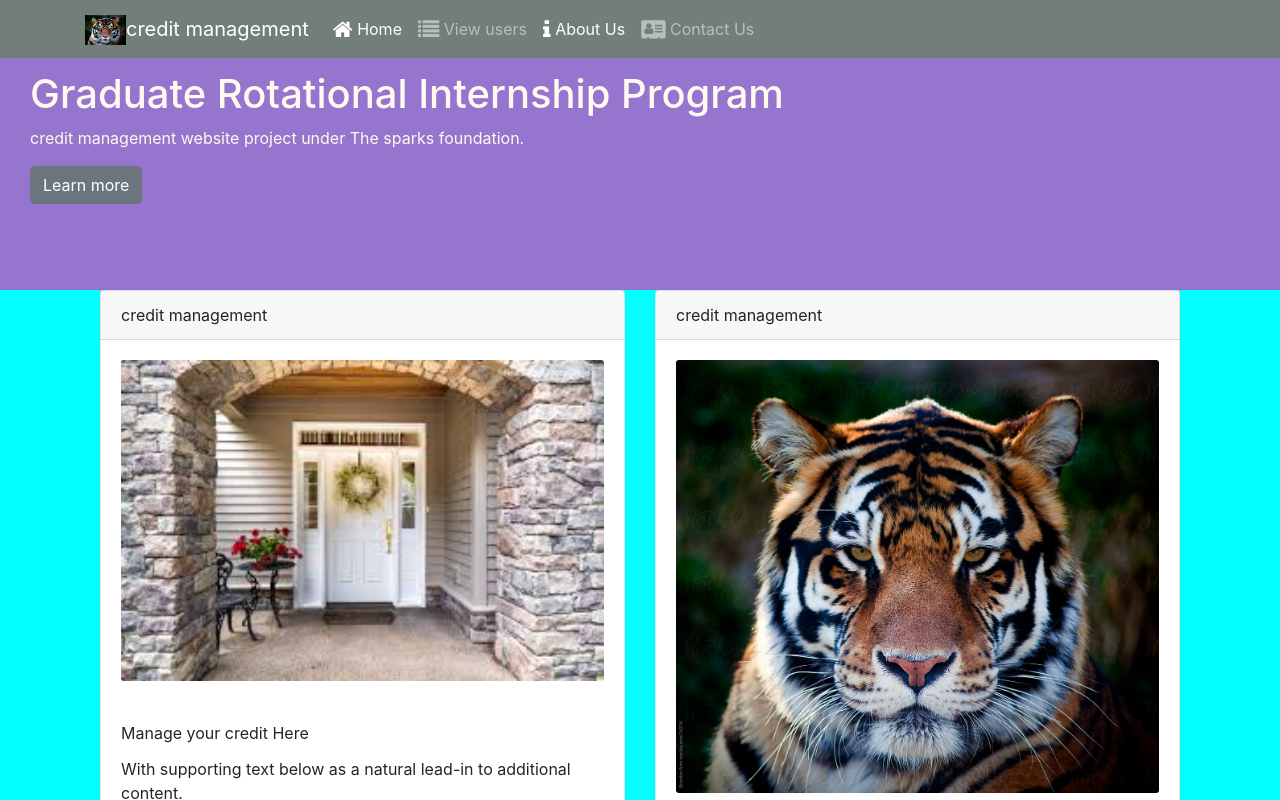
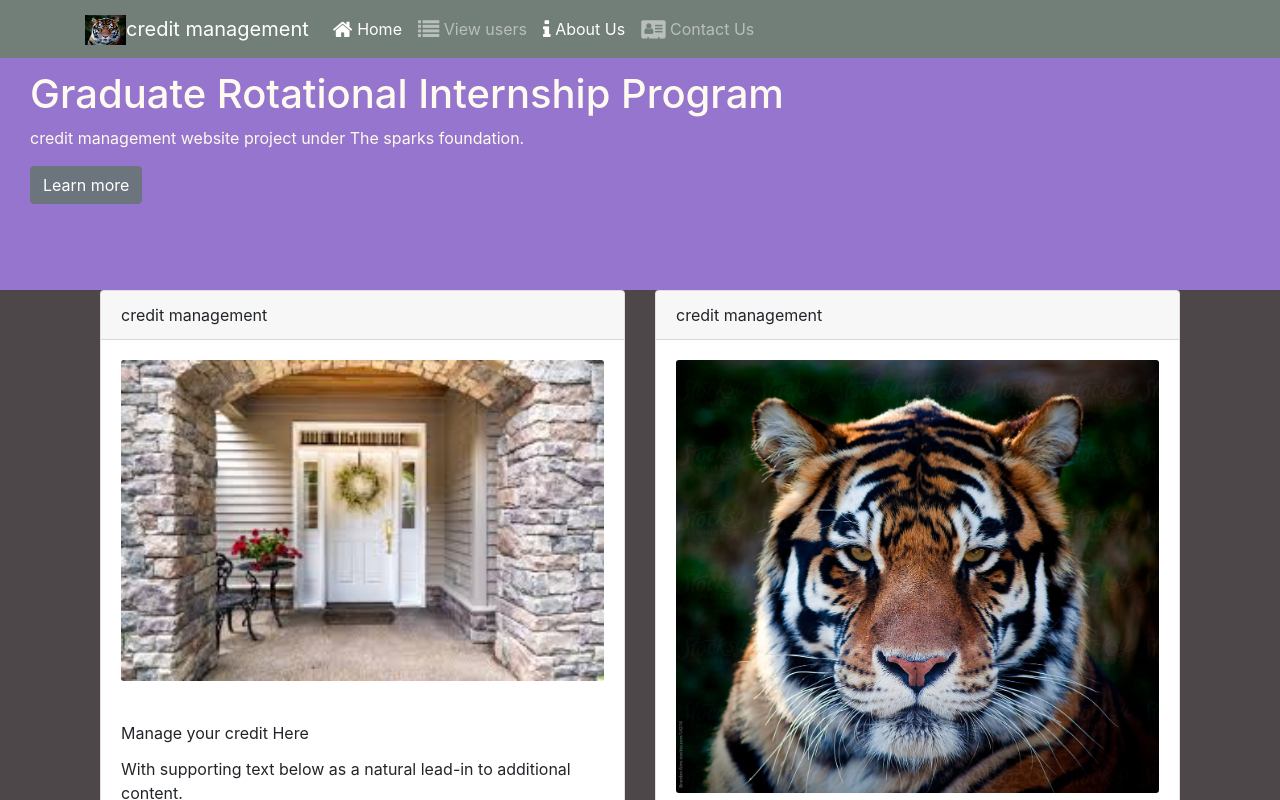
Before and after one commit to manthan-chourasia/credit-management-website, a React (Create React App) app: page /home in a window 1280 px wide. Shown: the top 800 px of the page. Built offline with nearby package versions, Linux system fonts and the light colour scheme; no server answers.

Commit message:
Update App.css

```diff
--- a/src/App.css
+++ b/src/App.css
@@ -14,7 +14,7 @@
 
 }
 body{
-  background-color: rgb(0, 255, 255);
+  background-color: rgb(77, 71, 73);
   background-image: "../public/assets/images/bg.png";
   background-position: absolute;
   background-attachment: fixed;
```
